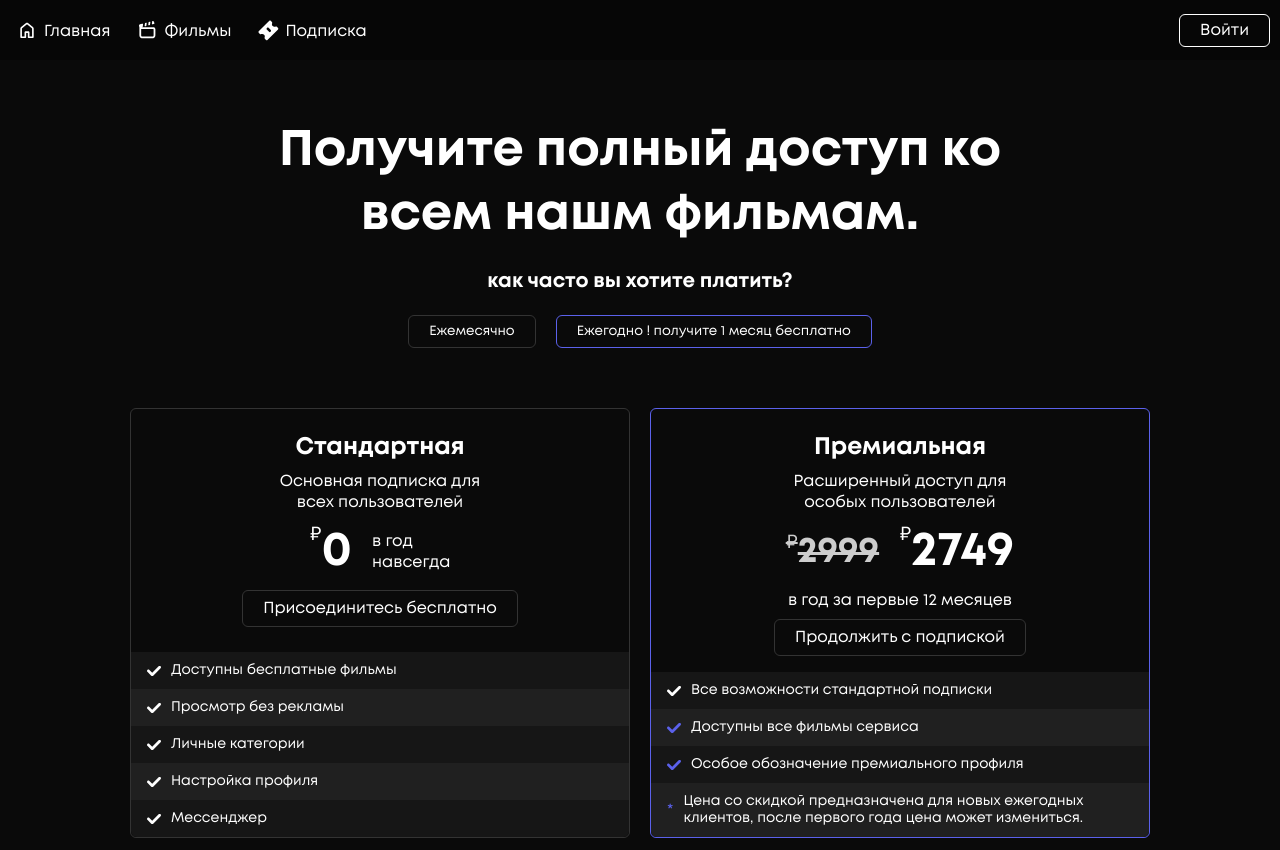
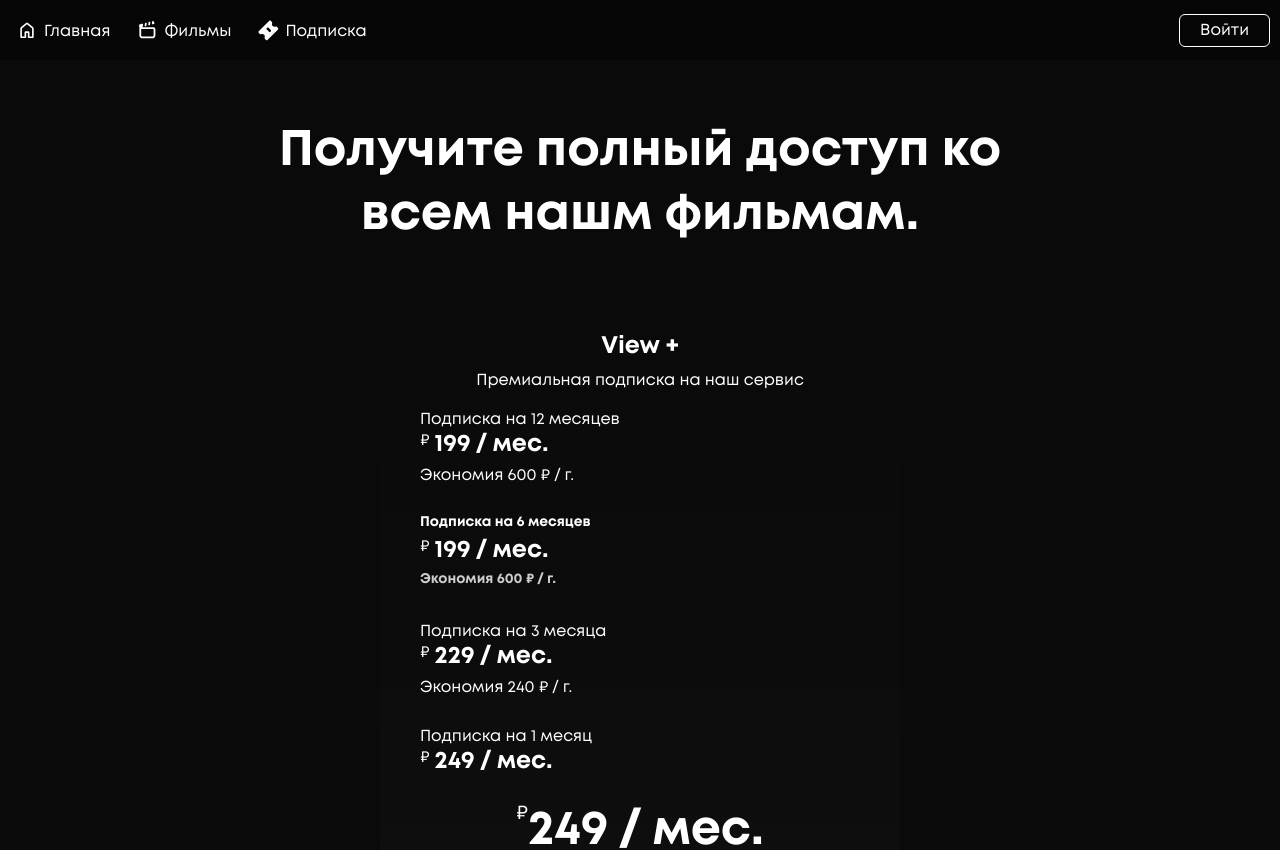
Before and after one commit to Attato/Nebo, a Next.js app: page /ticket in a window 1280 px wide. Shown: the top 850 px of the page. Built offline with nearby package versions, Linux system fonts and the light colour scheme.

Commit message:
ticket page update

```diff
--- a/pages/ticket/index.tsx
+++ b/pages/ticket/index.tsx
@@ -18,99 +18,56 @@ const Ticket: NextPage = () => {
 			<main className="main">
 				<div className={styles.masthead}>
 					<h1>Получите полный доступ ко всем нашм фильмам.</h1>
-					<h2>как часто вы хотите платить?</h2>
-					<div className={styles.payment__frequency}>
-						<button>Ежемесячно</button>
-						<button>Ежегодно ! получите 1 месяц бесплатно </button>
+				</div>
+
+				<div className={styles.widget}>
+					<div className={styles.subscription}>
+						<div className={styles.subscription__title}>
+							<h1>View +</h1>
+							<span>Премиальная подписка на наш сервис</span>
+							<div className={styles.product__option}>
+								Подписка на 12 месяцев
+								<div className={styles.price}>
+									<span>₽</span>
+									<h2>199 / мес.</h2>
+								</div>
+								Экономия 600 ₽ / г.
+							</div>
+							<div className={styles.product__option}>
+								<p>Подписка на 6 месяцев</p>
+								<div className={styles.price}>
+									<span>₽</span>
+									<h2>199 / мес.</h2>
+								</div>
+								<p>Экономия 600 ₽ / г.</p>
+							</div>
+							<div className={styles.product__option}>
+								Подписка на 3 месяца
+								<div className={styles.price}>
+									<span>₽</span>
+									<h2>229 / мес.</h2>
+								</div>
+								Экономия 240 ₽ / г.
+							</div>
+							<div className={styles.product__option}>
+								Подписка на 1 месяц
+								<div className={styles.price}>
+									<span>₽</span>
+									<h2>249 / мес.</h2>
 								</div>
 							</div>
-
-				<div className={styles.subscription__type}>
-					<div className={styles.subscription}>
-						<div className={styles.subscription__title}>
-							<h1>Стандартная</h1>
-							<span>
-								Основная подписка для <br /> всех пользователей
-							</span>
 							<div className={styles.price__wrap}>
 								<div className={styles.price}>
 									<span>₽</span>
-									<h2>0</h2>
+									<h2>249 / мес.</h2>
 								</div>
-								<p>
-									в год <br /> навсегда
-								</p>
+								<p>Подписка на 1 месяц</p>
 							</div>
-							<Link href="/">Присоединитесь бесплатно</Link>
-						</div>
-						<div className={styles.privileges__list}>
-							<div className={styles.item}>
-								<Image
-									src="/svg/check/check.svg"
-									width={14}
-									height={14}
-									alt="svg"
-								/>
-								<p>Доступны бесплатные фильмы</p>
-							</div>
-							<div className={styles.item}>
-								<Image
-									src="/svg/check/check.svg"
-									width={14}
-									height={14}
-									alt="svg"
-								/>
-								<p>Просмотр без рекламы</p>
-							</div>
-							<div className={styles.item}>
-								<Image
-									src="/svg/check/check.svg"
-									width={14}
-									height={14}
-									alt="svg"
-								/>
-								<p>Личные категории</p>
-							</div>
-							<div className={styles.item}>
-								<Image
-									src="/svg/check/check.svg"
-									width={14}
-									height={14}
-									alt="svg"
-								/>
-								<p>Настройка профиля</p>
-							</div>
-							<div className={styles.item}>
-								<Image
-									src="/svg/check/check.svg"
-									width={14}
-									height={14}
-									alt="svg"
-								/>
-								<p>Мессенджер</p>
+							<Link href="/">Оформить подписку</Link>
 						</div>
 					</div>
 				</div>
 
-					<div className={styles.subscription}>
-						<div className={styles.subscription__title}>
-							<h1>Премиальная</h1>
-							<span>
-								Расширенный доступ для <br /> особых пользователей
-							</span>
-							<div className={styles.price__wrap}>
-								<div className={styles.old__price}>
-									<span>₽</span>
-									<h2>2999</h2>
-								</div>
-								<div className={styles.price}>
-									<span>₽</span>
-									<h2>2749</h2>
-								</div>
-							</div>
-							<p>в год за первые 12 месяцев</p>
-							<Link href="/">Продолжить с подпиской</Link>
-						</div>
 				<div className={styles.privileges__list}>
 					<div className={styles.item}>
 						<Image
@@ -129,7 +86,7 @@ const Ticket: NextPage = () => {
 							height={14}
 							alt="svg"
 						/>
-								<p>Доступны все фильмы сервиса</p>
+						<p>Полный доступ ко всем фильмам сервиса</p>
 					</div>
 					<div className={styles.item}>
 						<Image
@@ -138,29 +95,29 @@ const Ticket: NextPage = () => {
 							height={14}
 							alt="svg"
 						/>
-								<p>Особое обозначение премиального профиля</p>
+						<p>Особая галочка для вашего профиля</p>
 					</div>
 
 					<div className={styles.item}>
 						<span>*</span>
 						<p>
-									Цена со скидкой предназначена для новых ежегодных клиентов,
-									после первого года цена может измениться.
+							Автоматическое списание средств. <br />
+							Вы можете в любой момент отменить подписку на сайте.
 						</p>
 					</div>
 				</div>
-					</div>
-				</div>
-
 				<div className={styles.faq}>
 					<h1>Часто задаваемые вопросы</h1>
 					<div className={styles.items}>
 						<div className={styles.item}>Какой план мне подходит?</div>
-						<div className={styles.item}>Каковы ограничения для каждого плана?</div>
-						<div className={styles.item}>Как Vercel рассчитывает использование?</div>
+						<div className={styles.item}>
+							Каковы ограничения для каждого плана?
+						</div>
+						<div className={styles.item}>
+							Как Vercel рассчитывает использование?
 						</div>
 					</div>
-
+				</div>
 			</main>
 		</div>
 	);
--- a/styles/ticket.module.scss
+++ b/styles/ticket.module.scss
@@ -7,58 +7,24 @@
 		text-align: center;
 		font-weight: 500;
 	}
-
-	h2 {
-		font-size: 20px;
-		text-align: center;
-		font-weight: 500;
-		margin-top: 20px;
-	}
-
-	.payment__frequency {
-		display: flex;
-		gap: 20px;
-		max-width: fit-content;
-		margin: 20px auto;
-
-		button {
-			display: flex;
-			background-color: transparent;
-			border: 1px solid #333;
-			border-radius: 6px;
-			padding: 7px 20px;
-			cursor: pointer;
-
-			&:hover {
-				border-color: #444;
-			}
-
-			&:last-child {
-				border-color: #5b61eb;
-			}
-		}
-	}
 }
 
-.subscription__type {
+.widget {
 	display: flex;
+	align-items: center;
 	justify-content: center;
-	gap: 20px;
-	padding-bottom: 60px;
+	position: relative;
 
 	.subscription {
 		display: flex;
 		flex-direction: column;
-		border: 1px solid #333;
-		border-radius: 6px;
-		width: 40%;
-
-		&:last-child {
-			border-color: #5b61eb;
-		}
+		background: linear-gradient(180deg, #0a0a0a, #0c0c0c, #0f0f0f);
+		width: 100%;
+		max-width: 520px;
+		z-index: 2;
 
 		.subscription__title {
-			padding: 24px 16px 16px;
+			padding: 24px 20px 30px;
 			display: flex;
 			flex-direction: column;
 			gap: 8px;
@@ -83,14 +49,14 @@
 				display: flex;
 				align-items: center;
 				justify-content: center;
-				gap: 20px;
+				flex-direction: column;
 
 				p {
-					text-align: left;
+					font-weight: 500;
+					font-size: 16px;
 				}
 
-				.price,
-				.old__price {
+				.price {
 					display: flex;
 
 					span {
@@ -102,13 +68,42 @@
 						font-size: 48px;
 					}
 				}
+			}
 
-				.old__price {
-					text-decoration: line-through;
-					color: #cdcdcd;
+			p {
+				font-size: 14px;
+			}
+
+			.product__option {
+				display: flex;
+				flex-direction: column;
+				width: 100%;
+				padding: 10px 20px;
+				border-radius: 6px;
+				cursor: pointer;
+
+				&:hover {
+					background-color: #0f0f0f;
+				}
+
+				p {
+					font-weight: 500;
+					text-align: left;
+					margin-bottom: 5px;
+
+					&:last-child {
+						color: #cdcdcd;
+					}
+				}
+
+				.price {
+					display: flex;
+					align-items: flex-start;
+					gap: 5px;
+					margin-bottom: 5px;
 
 					h2 {
-						font-size: 36px !important;
+						font-weight: 500;
 					}
 				}
 			}
@@ -140,22 +135,19 @@
 				display: flex;
 				align-items: center;
 				gap: 10px;
-				padding: 10px 16px 10px;
-
-				&:nth-child(1n) {
-					background-color: #161616;
-				}
-
-				&:nth-child(2n) {
-					background-color: #202020;
-				}
+				padding: 10px 20px 10px;
 
 				&:last-child {
 					border-radius: 0 0 6px 6px;
+					padding-bottom: 24px;
 				}
 
 				span {
 					color: #5b61eb;
+					min-width: 14px;
+					display: flex;
+					align-items: center;
+					justify-content: center;
 				}
 
 				p {
@@ -186,7 +178,7 @@
 		margin-bottom: 30px;
 
 		.item {
-			padding: 10px 16px 10px;
+			padding: 10px 20px 10px;
 			width: 100%;
 
 			&:first-child {
```
Lines whose indentation alone changed are shown as unchanged.
